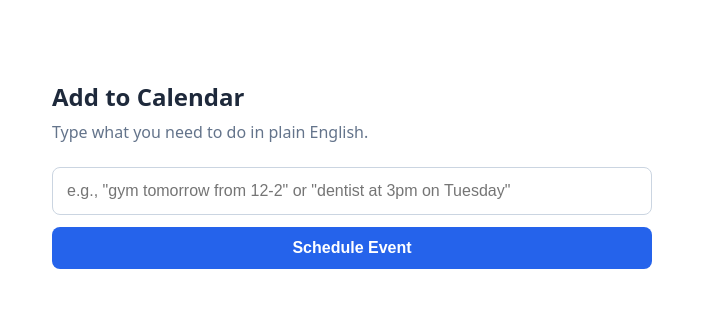
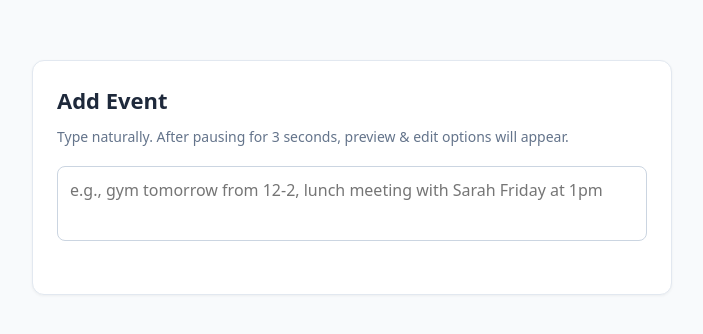
Before and after one commit to siddGandhi/calendar-ai-scheduler, a Flask app: page / in a window 1280 px wide. Shown: the top 334 px of the page, without its empty margins (288-991 px from the left). Run offline with Flask 3, Linux system fonts and the light colour scheme; the visitor is signed in with stand-in values (Sample User, id 1).

Commit message:
added dynamic field augmentation

```diff
--- a/app.py
+++ b/app.py
@@ -1,7 +1,7 @@
 import os
 import json
 from datetime import datetime
-from flask import Flask, redirect, request, session, jsonify, render_template_string, url_for
+from flask import Flask, redirect, request, session, jsonify, render_template, url_for
 from werkzeug.middleware.proxy_fix import ProxyFix
 from google.oauth2.credentials import Credentials
 from google_auth_oauthlib.flow import Flow
@@ -14,14 +14,12 @@ from dotenv import load_dotenv
 load_dotenv()
 
 app = Flask(__name__)
-# Tell Flask it is behind a reverse proxy (Render) so https URLs resolve properly
+# Ensure HTTPS URLs resolve correctly behind Render reverse proxy
 app.wsgi_app = ProxyFix(app.wsgi_app, x_for=1, x_proto=1, x_host=1, x_prefix=1)
 app.secret_key = os.environ.get("FLASK_SECRET_KEY", os.urandom(24))
 
-# Initialize Gemini Client
 gemini_client = genai.Client(api_key=os.environ.get("GEMINI_API_KEY"))
 
-# OAuth Scopes
 SCOPES = ['https://www.googleapis.com/auth/calendar.events']
 
 def get_oauth_config():
@@ -35,20 +33,14 @@ def get_oauth_config():
 class CalendarEventSchema(BaseModel):
     summary: str
     description: str
-    start_iso: str
-    end_iso: str
+    start_iso: str  # Format: YYYY-MM-DDTHH:MM
+    end_iso: str    # Format: YYYY-MM-DDTHH:MM
 
 @app.route('/')
 def index():
     if 'credentials' not in session:
-        return '''
-        <div style="font-family:system-ui;text-align:center;margin-top:100px;">
-          <h2>Calendar AI Assistant</h2>
-          <p>Connect your account to start scheduling in plain text.</p>
-          <a href="/login"><button style="padding:12px 24px;font-size:16px;background:#2563eb;color:white;border:none;border-radius:6px;cursor:pointer;">Connect Google Calendar</button></a>
-        </div>
-        '''
-    return render_template_string(HTML_TEMPLATE)
+        return render_template('login.html')
+    return render_template('index.html')
 
 @app.route('/login')
 def login():
@@ -93,25 +85,28 @@ def oauth2callback():
         'client_secret': creds.client_secret,
         'scopes': creds.scopes
     }
-    return redirect('/')
+    return redirect(url_for('index'))
 
-@app.route('/schedule', methods=['POST'])
-def schedule():
+@app.route('/parse', methods=['POST'])
+def parse():
     if 'credentials' not in session:
         return jsonify({"error": "Not authenticated"}), 401
 
     data = request.get_json()
-    user_prompt = data.get('text', '')
+    user_prompt = data.get('text', '').strip()
     user_tz = data.get('timeZone', 'UTC')
     current_time = data.get('clientNow', datetime.now().isoformat())
 
+    if not user_prompt:
+        return jsonify({"error": "Empty prompt"}), 400
+
     system_instruction = f"""
-    You are an intelligent calendar scheduling assistant.
+    You are an intelligent calendar assistant.
     Current Reference Timestamp: {current_time}
     User Local Timezone: {user_tz}
-    Extract the event title, a short description, and start/end time.
-    Format dates as standard ISO-8601 strings (YYYY-MM-DDTHH:MM:SS) in the user's local timezone.
-    If end time is omitted, default duration is 1 hour.
+    Extract the event title, brief description, and start/end time.
+    Format ISO strings strictly as 'YYYY-MM-DDTHH:MM' in user's local timezone.
+    If duration is unspecified, assume 1 hour.
     """
 
     try:
@@ -126,105 +121,40 @@ def schedule():
             )
         )
         parsed = json.loads(response.text)
+        return jsonify(parsed)
     except Exception as e:
         return jsonify({"error": f"AI Parsing failed: {str(e)}"}), 500
+
+@app.route('/schedule', methods=['POST'])
+def schedule():
+    if 'credentials' not in session:
+        return jsonify({"error": "Not authenticated"}), 401
+
+    data = request.get_json()
+    summary = data.get('summary')
+    description = data.get('description', '')
+    start_iso = data.get('start_iso')
+    end_iso = data.get('end_iso')
+    user_tz = data.get('timeZone', 'UTC')
 
     creds = Credentials(**session['credentials'])
     service = build('calendar', 'v3', credentials=creds)
 
     body = {
-        'summary': parsed['summary'],
-        'description': parsed.get('description', ''),
-        'start': {'dateTime': parsed['start_iso'], 'timeZone': user_tz},
-        'end': {'dateTime': parsed['end_iso'], 'timeZone': user_tz},
+        'summary': summary,
+        'description': description,
+        'start': {'dateTime': f"{start_iso}:00" if len(start_iso) == 16 else start_iso, 'timeZone': user_tz},
+        'end': {'dateTime': f"{end_iso}:00" if len(end_iso) == 16 else end_iso, 'timeZone': user_tz},
     }
 
     try:
         created = service.events().insert(calendarId='primary', body=body).execute()
         return jsonify({
             "status": "success",
-            "summary": parsed['summary'],
-            "start": parsed['start_iso'],
-            "end": parsed['end_iso'],
             "link": created.get('htmlLink')
         })
     except Exception as e:
         return jsonify({"error": f"Google Calendar API Error: {str(e)}"}), 500
 
-HTML_TEMPLATE = """
-<!DOCTYPE html>
-<html lang="en">
-<head>
-  <meta charset="UTF-8">
-  <title>Quick Calendar AI</title>
-  <style>
-    body { font-family: system-ui, -apple-system, sans-serif; max-width: 600px; margin: 80px auto; padding: 0 20px; color: #1e293b; }
-    h2 { font-size: 24px; margin-bottom: 8px; }
-    p.subtitle { color: #64748b; margin-top: 0; margin-bottom: 24px; }
-    input[type="text"] { width: 100%; padding: 14px; font-size: 16px; border-radius: 8px; border: 1px solid #cbd5e1; box-sizing: border-box; outline: none; }
-    input[type="text"]:focus { border-color: #2563eb; }
-    button { margin-top: 12px; width: 100%; padding: 12px; font-size: 16px; font-weight: 600; border-radius: 8px; border: none; background: #2563eb; color: white; cursor: pointer; }
-    button:disabled { background: #94a3b8; cursor: not-allowed; }
-    .card { margin-top: 24px; padding: 16px; border-radius: 8px; background: #f8fafc; border: 1px solid #e2e8f0; border-left: 5px solid #2563eb; display: none; }
-    .card a { display: inline-block; margin-top: 8px; color: #2563eb; text-decoration: none; font-weight: 500; }
-  </style>
-</head>
-<body>
-  <h2>Add to Calendar</h2>
-  <p class="subtitle">Type what you need to do in plain English.</p>
-  <form id="scheduleForm">
-    <input type="text" id="prompt" placeholder='e.g., "gym tomorrow from 12-2" or "dentist at 3pm on Tuesday"' required />
-    <button type="submit" id="submitBtn">Schedule Event</button>
-  </form>
-
-  <div id="resultCard" class="card">
-    <div id="resultText"></div>
-    <a id="eventLink" target="_blank" href="#">Open in Google Calendar &rarr;</a>
-  </div>
-
-  <script>
-    document.getElementById('scheduleForm').addEventListener('submit', async (e) => {
-      e.preventDefault();
-      const btn = document.getElementById('submitBtn');
-      const input = document.getElementById('prompt');
-      const resultCard = document.getElementById('resultCard');
-      const resultText = document.getElementById('resultText');
-      const eventLink = document.getElementById('eventLink');
-
-      btn.disabled = true;
-      btn.innerText = 'Creating event...';
-
-      try {
-        const res = await fetch('/schedule', {
-          method: 'POST',
-          headers: { 'Content-Type': 'application/json' },
-          body: JSON.stringify({
-            text: input.value,
-            timeZone: Intl.DateTimeFormat().resolvedOptions().timeZone,
-            clientNow: new Date().toISOString()
-          })
-        });
-
-        const data = await res.json();
-        if (res.ok) {
-          resultCard.style.display = 'block';
-          resultText.innerHTML = `<strong>${data.summary}</strong><br><span style="color:#64748b;font-size:14px;">${data.start.replace('T', ' ')} &rarr; ${data.end.replace('T', ' ')}</span>`;
-          eventLink.href = data.link;
-          input.value = '';
-        } else {
-          alert(data.error || 'Failed to schedule');
-        }
-      } catch(err) {
-        alert('Request failed: ' + err.message);
-      } finally {
-        btn.disabled = false;
-        btn.innerText = 'Schedule Event';
-      }
-    });
-  </script>
-</body>
-</html>
-"""
-
 if __name__ == '__main__':
     app.run(port=5000, debug=True)
--- a/templates/index.html
+++ b/templates/index.html
@@ -2,69 +2,160 @@
 <html lang="en">
 <head>
   <meta charset="UTF-8">
+  <meta name="viewport" content="width=device-width, initial-scale=1.0">
   <title>Quick Calendar AI</title>
   <style>
-    body { font-family: system-ui, -apple-system, sans-serif; max-width: 600px; margin: 80px auto; padding: 0 20px; color: #1e293b; }
-    h2 { font-size: 24px; margin-bottom: 8px; }
-    p.subtitle { color: #64748b; margin-top: 0; margin-bottom: 24px; }
-    input[type="text"] { width: 100%; padding: 14px; font-size: 16px; border-radius: 8px; border: 1px solid #cbd5e1; box-sizing: border-box; outline: none; }
-    input[type="text"]:focus { border-color: #2563eb; }
-    button { margin-top: 12px; width: 100%; padding: 12px; font-size: 16px; font-weight: 600; border-radius: 8px; border: none; background: #2563eb; color: white; cursor: pointer; }
+    body { font-family: system-ui, -apple-system, sans-serif; max-width: 640px; margin: 60px auto; padding: 0 20px; color: #1e293b; background: #f8fafc; }
+    .card { background: white; padding: 24px; border-radius: 12px; border: 1px solid #e2e8f0; box-shadow: 0 1px 3px rgba(0,0,0,0.05); }
+    h2 { margin-top: 0; font-size: 22px; }
+    p.subtitle { color: #64748b; font-size: 14px; margin-top: -6px; margin-bottom: 20px; }
+    textarea { width: 100%; height: 75px; padding: 12px; font-size: 16px; border-radius: 8px; border: 1px solid #cbd5e1; box-sizing: border-box; resize: none; font-family: inherit; }
+    textarea:focus, input:focus { border-color: #2563eb; outline: none; }
+    .status { font-size: 13px; color: #64748b; margin-top: 6px; min-height: 18px; }
+
+    #editSection { display: none; margin-top: 20px; padding-top: 20px; border-top: 1px solid #e2e8f0; }
+    .field-group { margin-bottom: 14px; }
+    label { display: block; font-size: 13px; font-weight: 600; color: #475569; margin-bottom: 4px; }
+    input[type="text"], input[type="datetime-local"] { width: 100%; padding: 10px; font-size: 15px; border-radius: 6px; border: 1px solid #cbd5e1; box-sizing: border-box; }
+    .grid-2 { display: grid; grid-template-columns: 1fr 1fr; gap: 12px; }
+
+    button { width: 100%; padding: 12px; font-size: 15px; font-weight: 600; border-radius: 8px; border: none; background: #2563eb; color: white; cursor: pointer; margin-top: 10px; }
     button:disabled { background: #94a3b8; cursor: not-allowed; }
-    .card { margin-top: 24px; padding: 16px; border-radius: 8px; background: #f8fafc; border: 1px solid #e2e8f0; border-left: 5px solid #2563eb; display: none; }
-    .card a { display: inline-block; margin-top: 8px; color: #2563eb; text-decoration: none; font-weight: 500; }
+    .success-banner { margin-top: 16px; padding: 12px; background: #ecfdf5; border-left: 4px solid #10b981; border-radius: 6px; display: none; }
+    .success-banner a { color: #059669; font-weight: 600; text-decoration: none; }
   </style>
 </head>
 <body>
-  <h2>Add to Calendar</h2>
-  <p class="subtitle">Type what you need to do in plain English.</p>
-  <form id="scheduleForm">
-    <input type="text" id="prompt" placeholder='e.g., "gym tomorrow from 12-2" or "dentist at 3pm on Tuesday"' required />
-    <button type="submit" id="submitBtn">Schedule Event</button>
-  </form>
+  <div class="card">
+    <h2>Add Event</h2>
+    <p class="subtitle">Type naturally. After pausing for 3 seconds, preview & edit options will appear.</p>
 
-  <div id="resultCard" class="card">
-    <div id="resultText"></div>
-    <a id="eventLink" target="_blank" href="#">Open in Google Calendar &rarr;</a>
+    <textarea id="promptInput" placeholder="e.g., gym tomorrow from 12-2, lunch meeting with Sarah Friday at 1pm"></textarea>
+    <div id="parseStatus" class="status"></div>
+
+    <form id="editSection">
+      <div class="field-group">
+        <label for="eventSummary">Event Title</label>
+        <input type="text" id="eventSummary" required />
+      </div>
+
+      <div class="grid-2">
+        <div class="field-group">
+          <label for="eventStart">Start Time</label>
+          <input type="datetime-local" id="eventStart" required />
+        </div>
+        <div class="field-group">
+          <label for="eventEnd">End Time</label>
+          <input type="datetime-local" id="eventEnd" required />
+        </div>
+      </div>
+
+      <div class="field-group">
+        <label for="eventDesc">Description / Notes</label>
+        <input type="text" id="eventDesc" placeholder="Optional notes" />
+      </div>
+
+      <button type="submit" id="confirmBtn">Confirm & Add to Calendar</button>
+    </form>
+
+    <div id="successCard" class="success-banner">
+      <span>Event created! </span>
+      <a id="calendarLink" target="_blank" href="#">View in Google Calendar &rarr;</a>
+    </div>
   </div>
 
   <script>
-    document.getElementById('scheduleForm').addEventListener('submit', async (e) => {
+    let debounceTimer;
+    const promptInput = document.getElementById('promptInput');
+    const parseStatus = document.getElementById('parseStatus');
+    const editSection = document.getElementById('editSection');
+    const confirmBtn = document.getElementById('confirmBtn');
+    const successCard = document.getElementById('successCard');
+    const calendarLink = document.getElementById('calendarLink');
+
+    const summaryInput = document.getElementById('eventSummary');
+    const startInput = document.getElementById('eventStart');
+    const endInput = document.getElementById('eventEnd');
+    const descInput = document.getElementById('eventDesc');
+
+    promptInput.addEventListener('input', () => {
+      clearTimeout(debounceTimer);
+      successCard.style.display = 'none';
+
+      const val = promptInput.value.trim();
+      if (!val) {
+        parseStatus.innerText = '';
+        editSection.style.display = 'none';
+        return;
+      }
+
+      parseStatus.innerText = 'Waiting for you to finish typing...';
+
+      debounceTimer = setTimeout(async () => {
+        parseStatus.innerText = 'Extracting event details with AI...';
+
+        try {
+          const res = await fetch('/parse', {
+            method: 'POST',
+            headers: { 'Content-Type': 'application/json' },
+            body: JSON.stringify({
+              text: val,
+              timeZone: Intl.DateTimeFormat().resolvedOptions().timeZone,
+              clientNow: new Date().toISOString()
+            })
+          });
+
+          const data = await res.json();
+          if (res.ok) {
+            summaryInput.value = data.summary || '';
+            startInput.value = data.start_iso.slice(0, 16);
+            endInput.value = data.end_iso.slice(0, 16);
+            descInput.value = data.description || '';
+
+            parseStatus.innerText = 'Review or edit details below:';
+            editSection.style.display = 'block';
+          } else {
+            parseStatus.innerText = data.error || 'Failed to parse text.';
+          }
+        } catch (err) {
+          parseStatus.innerText = 'Error connecting to server.';
+        }
+      }, 3000);
+    });
+
+    editSection.addEventListener('submit', async (e) => {
       e.preventDefault();
-      const btn = document.getElementById('submitBtn');
-      const input = document.getElementById('prompt');
-      const resultCard = document.getElementById('resultCard');
-      const resultText = document.getElementById('resultText');
-      const eventLink = document.getElementById('eventLink');
-
-      btn.disabled = true;
-      btn.innerText = 'Creating event...';
+      confirmBtn.disabled = true;
+      confirmBtn.innerText = 'Scheduling...';
 
       try {
         const res = await fetch('/schedule', {
           method: 'POST',
           headers: { 'Content-Type': 'application/json' },
           body: JSON.stringify({
-            text: input.value,
-            timeZone: Intl.DateTimeFormat().resolvedOptions().timeZone,
-            clientNow: new Date().toISOString()
+            summary: summaryInput.value,
+            description: descInput.value,
+            start_iso: startInput.value,
+            end_iso: endInput.value,
+            timeZone: Intl.DateTimeFormat().resolvedOptions().timeZone
           })
         });
 
         const data = await res.json();
         if (res.ok) {
-          resultCard.style.display = 'block';
-          resultText.innerHTML = `<strong>${data.summary}</strong><br><span style="color:#64748b;font-size:14px;">${data.start.replace('T', ' ')} &rarr; ${data.end.replace('T', ' ')}</span>`;
-          eventLink.href = data.link;
-          input.value = '';
+          successCard.style.display = 'block';
+          calendarLink.href = data.link;
+          promptInput.value = '';
+          editSection.style.display = 'none';
+          parseStatus.innerText = '';
         } else {
-          alert(data.error || 'Failed to schedule');
+          alert(data.error || 'Could not save event.');
         }
-      } catch(err) {
+      } catch (err) {
         alert('Request failed: ' + err.message);
       } finally {
-        btn.disabled = false;
-        btn.innerText = 'Schedule Event';
+        confirmBtn.disabled = false;
+        confirmBtn.innerText = 'Confirm & Add to Calendar';
       }
     });
   </script>
```
Also changed, not shown: templates/login.html (added, +23 -0 lines).
